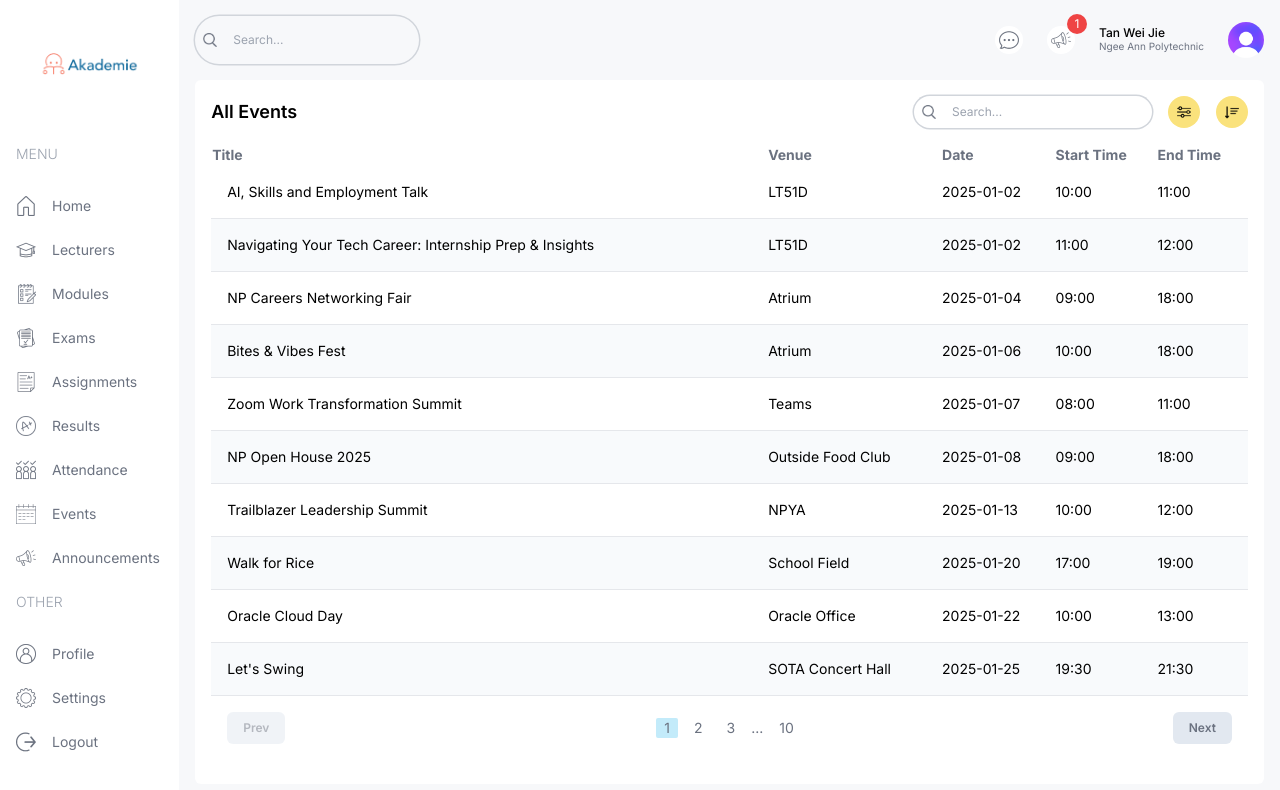
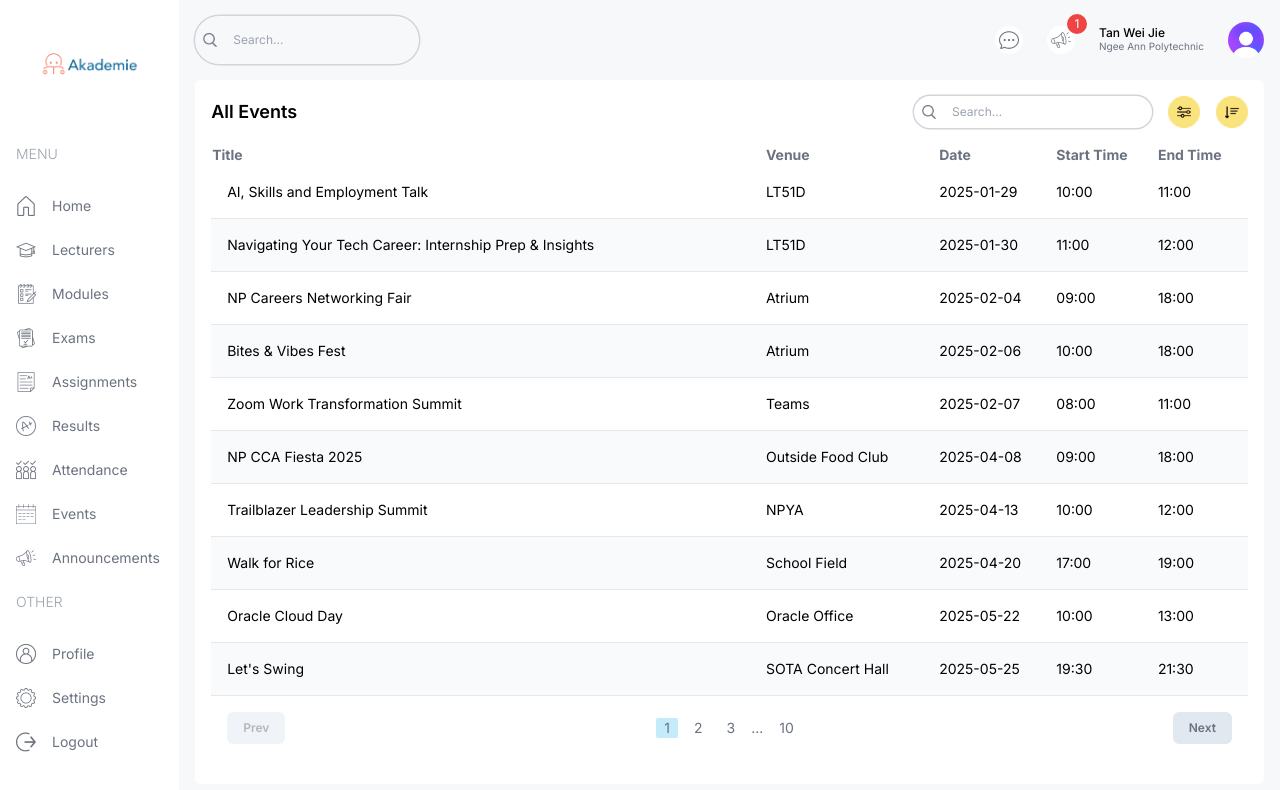
Before and after one commit to RaynaRuby/PLPAssignment, a Next.js app: page /list/events in a window 1280 px wide. Shown: the top 790 px of the page. Built offline with nearby package versions, Linux system fonts and the light colour scheme.

Commit message:
Add event pages

```diff
--- /dev/null
+++ b/src/app/(dashboard)/list/events/1.tsx
@@ -0,0 +1 @@
+<h1>Hello!</h1>
--- a/src/app/(dashboard)/list/events/page.tsx
+++ b/src/app/(dashboard)/list/events/page.tsx
@@ -4,6 +4,7 @@ import Table from "@/components/Table";
 import TableSearch from "@/components/TableSearch";
 import { eventsData, role } from "@/lib/data";
 import Image from "next/image";
+import Link from "next/link";
 
 type Event = {
   id: number;
@@ -46,16 +47,19 @@ const EventListPage = () => {
       key={item.id}
       className="border-b border-gray-200 even:bg-slate-50 text-sm hover:bg-lamaPurpleLight"
     >
-      <td className="flex items-center gap-4 p-4">{item.title}</td>
+      <Link href={`/list/events/${item.id}`} passHref>
+      <td className="flex items-center gap-4 p-4 cursor-pointer">{item.title}</td>
+    </Link>
       <td>{item.venue}</td>
       <td className="hidden md:table-cell">{item.date}</td>
       <td className="hidden md:table-cell">{item.startTime}</td>
       <td className="hidden md:table-cell">{item.endTime}</td>
     </tr>
+    // I cannot solve the hydration error cause the current time is before the show time so just ignore the error message
   );
 
   return (
-    <div className="bg-white p-4 rounded-md flex-1 m-4 mt-0">
+    <div className="bg-white p-4 rounded-md flex-1 m-4 mt-0" >
       {/* TOP */}
       <div className="flex items-center justify-between">
         <h1 className="hidden md:block text-lg font-semibold">All Events</h1>
--- a/src/lib/data.ts
+++ b/src/lib/data.ts
@@ -492,7 +492,7 @@ export const eventsData = [
     id: 1,
     title: "AI, Skills and Employment Talk",
     venue: "LT51D",
-    date: "2025-01-02",
+    date: "2025-01-29",
     startTime: "10:00",
     endTime: "11:00",
   },
@@ -500,7 +500,7 @@ export const eventsData = [
     id: 2,
     title: "Navigating Your Tech Career: Internship Prep & Insights",
     venue: "LT51D",
-    date: "2025-01-02",
+    date: "2025-01-30",
     startTime: "11:00",
     endTime: "12:00",
   },
@@ -508,7 +508,7 @@ export const eventsData = [
     id: 3,
     title: "NP Careers Networking Fair",
     venue: "Atrium",
-    date: "2025-01-04",
+    date: "2025-02-04",
     startTime: "09:00",
     endTime: "18:00",
   },
@@ -516,7 +516,7 @@ export const eventsData = [
     id: 4,
     title: "Bites & Vibes Fest",
     venue: "Atrium",
-    date: "2025-01-06",
+    date: "2025-02-06",
     startTime: "10:00",
     endTime: "18:00",
   },
@@ -524,15 +524,15 @@ export const eventsData = [
     id: 5,
     title: "Zoom Work Transformation Summit",
     venue: "Teams",
-    date: "2025-01-07",
+    date: "2025-02-07",
     startTime: "08:00",
     endTime: "11:00",
   },
   {
     id: 6,
-    title: "NP Open House 2025",
+    title: "NP CCA Fiesta 2025",
     venue: "Outside Food Club",
-    date: "2025-01-08",
+    date: "2025-04-08",
     startTime: "09:00",
     endTime: "18:00",
   },
@@ -540,7 +540,7 @@ export const eventsData = [
     id: 7,
     title: "Trailblazer Leadership Summit",
     venue: "NPYA",
-    date: "2025-01-13",
+    date: "2025-04-13",
     startTime: "10:00",
     endTime: "12:00",
   },
@@ -548,7 +548,7 @@ export const eventsData = [
     id: 8,
     title: "Walk for Rice",
     venue: "School Field",
-    date: "2025-01-20",
+    date: "2025-04-20",
     startTime: "17:00",
     endTime: "19:00",
   },
@@ -556,7 +556,7 @@ export const eventsData = [
     id: 9,
     title: "Oracle Cloud Day",
     venue: "Oracle Office",
-    date: "2025-01-22",
+    date: "2025-05-22",
     startTime: "10:00",
     endTime: "13:00",
   },
@@ -564,7 +564,7 @@ export const eventsData = [
     id: 10,
     title: "Let's Swing",
     venue: "SOTA Concert Hall",
-    date: "2025-01-25",
+    date: "2025-05-25",
     startTime: "19:30",
     endTime: "21:30",
   },
```
